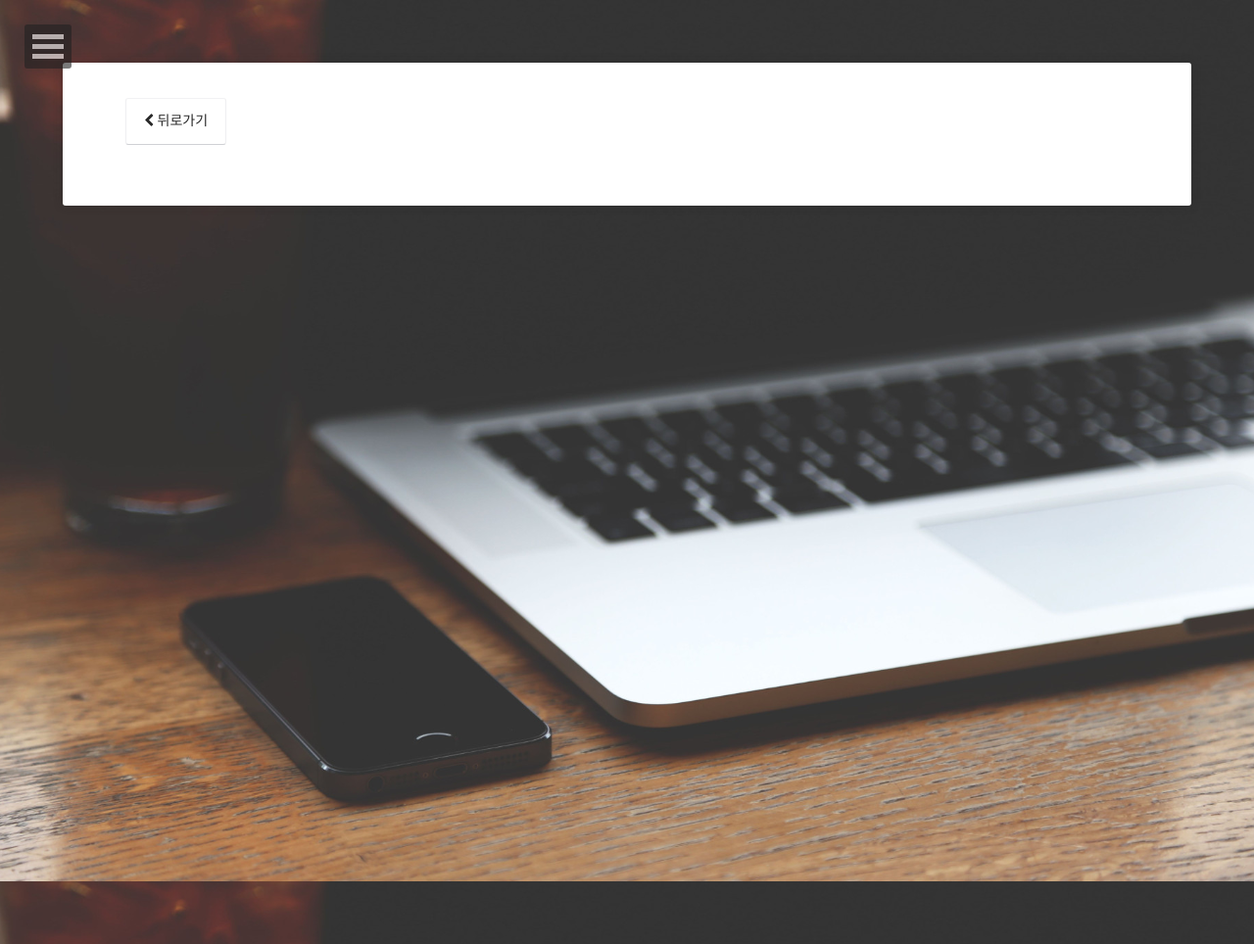
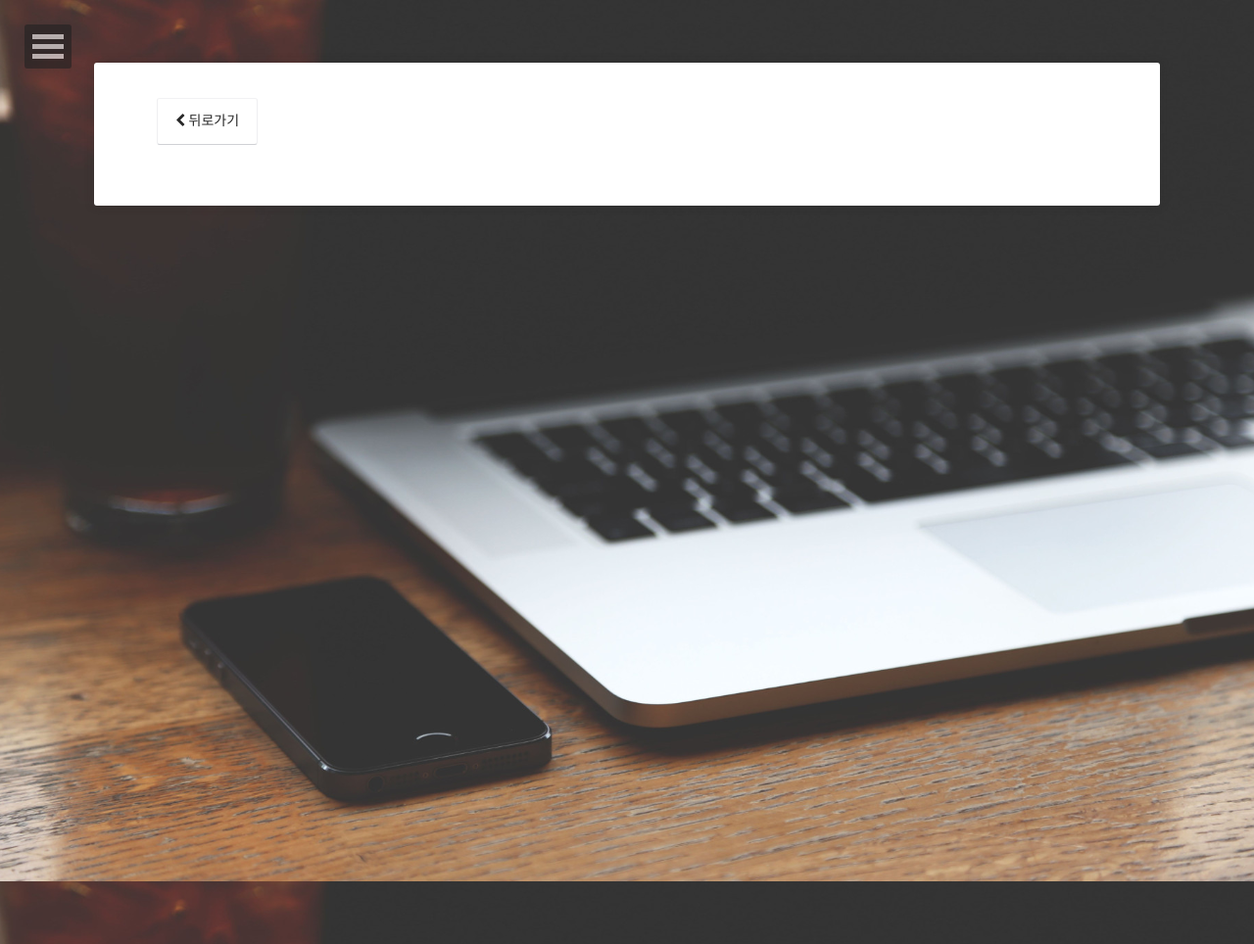
Before and after one commit to sangwoo24/sangwoo24.github.io, a Jekyll site: the page built from tags/index.html, in a window 1280 px wide. Shown: the whole page at 98% size. Built offline with Jekyll 4.4.1, drawn with Linux system fonts in a browser that asks for light colours.

Commit message:
프로젝트 페이지 레이아웃 변경

```diff
--- a/_layouts/project.html
+++ b/_layouts/project.html
@@ -34,7 +34,7 @@
                         <div style="float: left;">
                         <h3><a href="#school">👨🏻‍🎓 대내 프로젝트</a></h3>
                         <ul>
-                            <a href="#1"><li>1. 가계부 프로그램</a></li>
+                            <a href="#1"><li a href="#1">1. 가계부 프로그램</a></li>
                             <li><a href="#2">2. Alram-Clock</a></li>
                             <li><a href="#3">3. Safe</a></li>
                             <li><a href="#4">4. GroupChatting Program</a></li>
--- a/_sass/site.scss
+++ b/_sass/site.scss
@@ -101,7 +101,7 @@
 	}
 }
 .wrapper {
-	width: 90%;
+	width: 85%;
 	max-width: 2000px;
 	margin: 4rem auto;
 	background: $white;
```
